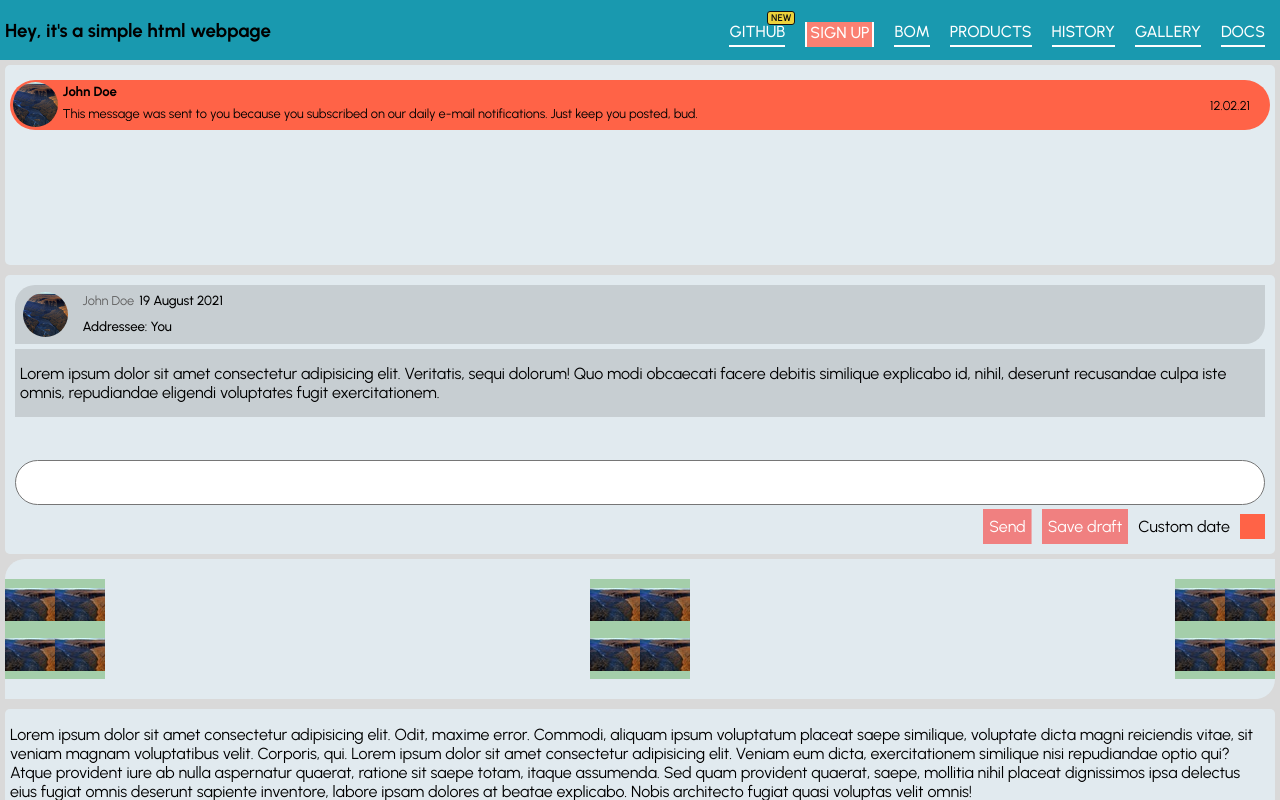
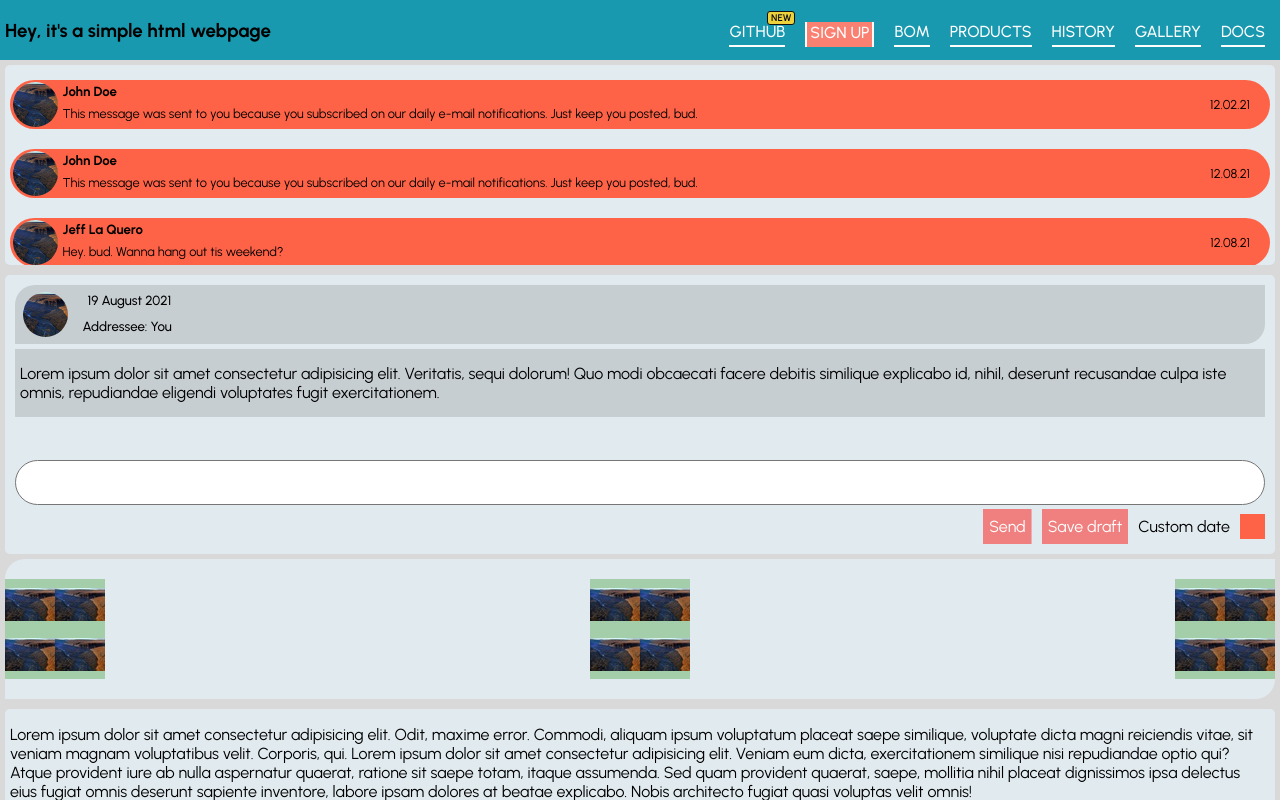
Before and after one commit to bybbsy/Frontend-internship, a Vue app in the folder vue-app/: page / in a window 1280 px wide. Built offline with nearby package versions, Linux system fonts and the light colour scheme.

Commit message:
Added messages list rendering

```diff
--- a/vue-app/src/components/Home/RedBlockMessage.vue
+++ b/vue-app/src/components/Home/RedBlockMessage.vue
@@ -9,7 +9,7 @@
             <div class="message-block__block-description">
                 <div class="message-block__top-row">
                     <div class="messages-block__message-author">
-                        <a href="#">John Doe</a>
+                        <a href="#"></a>
                     </div>
                     <div class="messages-block__message-date">
                         <h5>19 August 2021</h5>
--- a/vue-app/src/components/Home/YellowBlockMessage.vue
+++ b/vue-app/src/components/Home/YellowBlockMessage.vue
@@ -8,14 +8,14 @@
         <div class="messages-list__message-content">
             <div class="messages-list__message-info">
                 <div class="messages-list__message-author">
-                    <h5>John Doe</h5>
+                    <h5>{{ author }}</h5>
                 </div>
                 <div class="messages-list__message-brief">
-                    <p>This message was sent to you because you subscribed on our daily e-mail notifications. Just keep you posted, bud.</p>
+                    <p>{{ content }}</p>
                 </div>
             </div>
             <div class="messages-list__message-date">
-                <p>12.02.21</p>
+                <p>{{ date }}</p>
             </div>
         </div>
     </li>
@@ -23,6 +23,20 @@
 
 <script>
 export default {
+    props: {
+        author: {
+            type: String,
+            required: true
+        },
+        date: {
+            type: String,
+            required: true
+        },
+        content: {
+            type: String,
+            required: true
+        }
+    }
 
 }
 </script>
--- a/vue-app/src/components/Home/YellowBlockMessagesList.vue
+++ b/vue-app/src/components/Home/YellowBlockMessagesList.vue
@@ -1,6 +1,12 @@
 <template>
   <ul class="messages-list">
-      <YellowBlockMessage />
+      <YellowBlockMessage
+        v-for="(message, index) in messages"
+        :key="index"
+        :date="message.date"
+        :author="message.author"
+        :content="message.content"
+        />
   </ul>
 </template>
 
@@ -9,6 +15,32 @@ import YellowBlockMessage from './YellowBlockMessage.vue'
 
 export default {
     name: 'yellow-block-messages-list',
+    data: function() {
+        return {
+            messages: [
+                {
+                    date: '12.02.21',
+                    author: 'John Doe',
+                    content: 'This message was sent to you because you subscribed on our daily e-mail notifications. Just keep you posted, bud.'
+                },
+                {
+                    date: '12.08.21',
+                    author: 'John Doe',
+                    content: 'This message was sent to you because you subscribed on our daily e-mail notifications. Just keep you posted, bud.'
+                },
+                {
+                    date: '12.08.21',
+                    author: 'Jeff La Quero',
+                    content: 'Hey. bud. Wanna hang out tis weekend?'
+                },
+                {
+                    date: '12.02.21',
+                    author: 'John Doe',
+                    content: 'This message was sent to you because you subscribed on our daily e-mail notifications. Just keep you posted, bud.'
+                }
+            ]
+        }
+    },
     components: {
         YellowBlockMessage
     }
```
